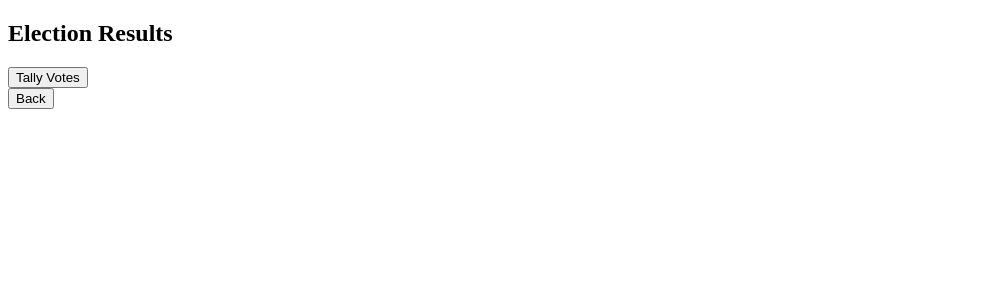
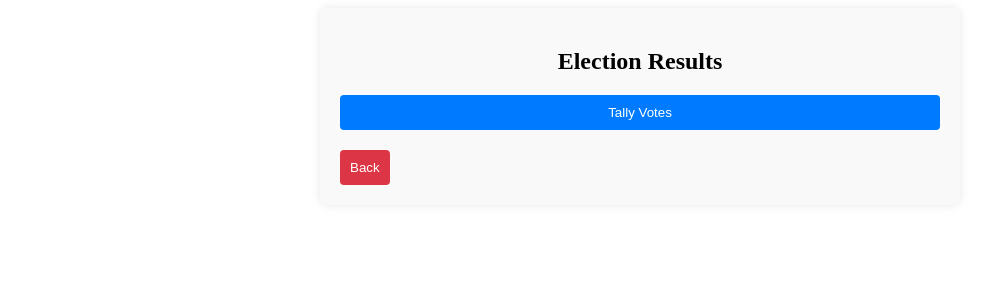
Before and after one commit to bc-rep-project/voting-dapp, a Next.js app: page /components/display-results in a window 1280 px wide. Shown: the top 300 px of the page, without its empty margins (0-995 px from the left). Built offline with nearby package versions, Linux system fonts and the light colour scheme; what web3 would draw is missing.

Commit message:
Updated DisplayResults component and styles

```diff
--- a/components/DisplayResults.tsx
+++ b/components/DisplayResults.tsx
@@ -3,6 +3,7 @@
 
 import { useState } from "react";
 import web3 from "../utils/web3";
+import Link from "next/link";
 import { Button } from "@/components/ui/button";
 import "@/components/styles/DisplayResults.css";
 import Voting from "../contracts/Voting.json"; // Assuming ABI is available
@@ -31,20 +32,13 @@ export default function DisplayResults() {
   };
 
   return (
-    <div className="space-y-6 max-w-md mx-auto p-6 bg-white rounded-lg shadow-md">
-      <h2 className="text-2xl font-bold text-center mb-6">Election Results</h2>
+    <div className="container">
+      <h2 className="title">Election Results</h2>
 
-      <Button onClick={tallyVotes} className="w-full mb-4">Tally Votes</Button>
-
-      {results.length > 0 && (
-        <div>
-          {results.map((result, index) => (
-            <div key={index} className="mb-2">
-              <strong>{result.candidate}:</strong> {result.votes} votes
-            </div>
-          ))}
-        </div>
-      )}
+      <Button onClick={tallyVotes} className="button">Tally Votes</Button>
+      <Link href="/components/voting-interface">
+        <Button className="back-button">Back</Button>
+      </Link>
     </div>
   );
 }
--- a/components/styles/DisplayResults.css
+++ b/components/styles/DisplayResults.css
@@ -25,9 +25,24 @@
     cursor: pointer;
     transition: background-color 0.3s;
 }
-
 .button:hover {
     background-color: #0056b3;
+}
+.back-button {
+    width: auto;
+    padding: 10px;
+    background-color: #dc3545; /* Bootstrap danger color */
+    color: white;
+    border: none;
+    border-radius: 4px;
+    cursor: pointer;
+    transition: background-color 0.3s;
+    text-align: center;
+    margin-top: 20px;
+    margin-left: 0;
+}
+.back-button:hover {
+    background-color: #c82333; /* Darker shade for hover effect */
 }
 
 .results {
--- a/pages/components/display-results.tsx
+++ b/pages/components/display-results.tsx
@@ -1,17 +1,10 @@
 
 import DisplayResults from "@/components/DisplayResults";
-import Link from "next/link";
-import { Button } from "@/components/ui/button";
 
 export default function DisplayResultsPage() {
   return (
-    <div className="flex flex-col items-center justify-center min-h-screen bg-gray-100 space-y-4">
+    <div>
       <DisplayResults />
-      <div className="flex justify-between w-full">
-        <Link href="/components/voting-interface">
-          <Button className="px-6 py-3 text-lg">Back</Button>
-        </Link>
-      </div>
     </div>
   );
 }
```
Also changed, not shown: 2 other files (tests, documents, lock files or other folders).
